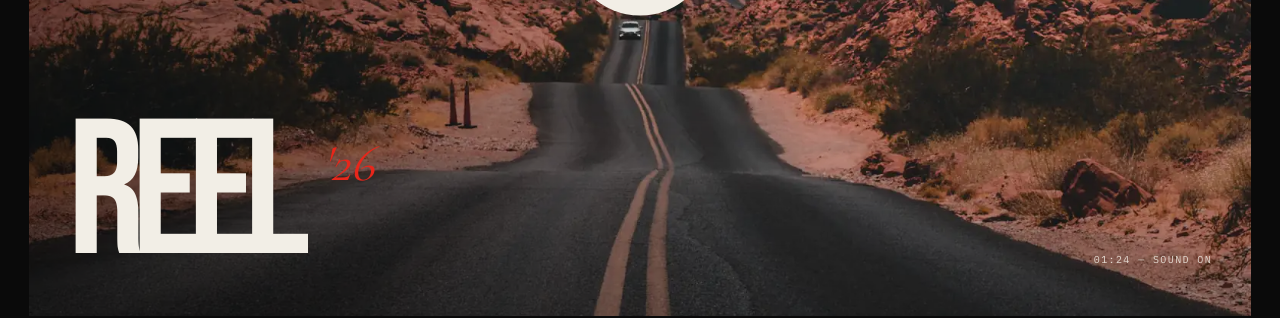
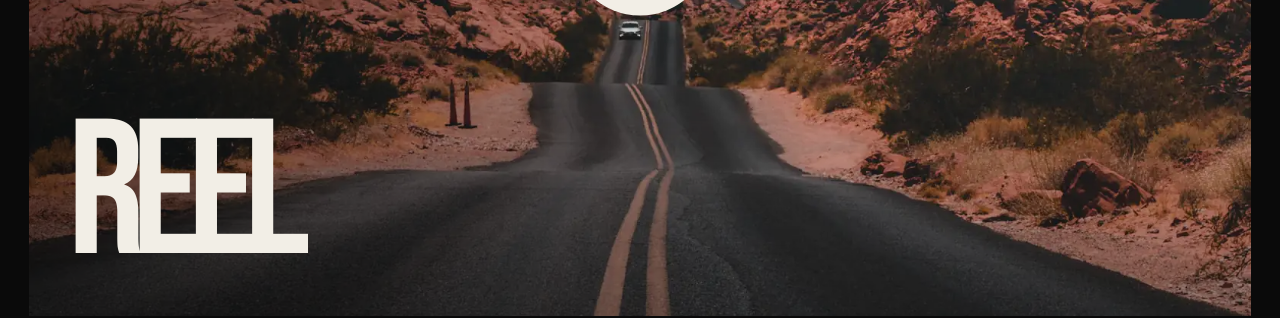
Before and after one commit to maheriman6-hue/New-website, a Next.js app: page / in a window 1280 px wide. Shown: the part 4320-4638 px from the top of the page. Built offline with nearby package versions, Linux system fonts and the light colour scheme.

Commit message:
update website

```diff
--- a/components/ReelBlock.tsx
+++ b/components/ReelBlock.tsx
@@ -20,7 +20,7 @@ export function ReelBlock() {
         <div className="reel-block__shade" />
         <div className="reel-block__title-group">
           <h2 id="reel-heading" className="reel-block__title">REEL</h2>
-          <span className="reel-block__year">&apos;26</span>
+
         </div>
         <button
           className="reel-block__play"
@@ -30,7 +30,7 @@ export function ReelBlock() {
         >
           Play <span aria-hidden="true">▶</span>
         </button>
-        <div className="reel-block__timecode">01:24 — SOUND ON</div>
+
         {showVideoNotice && (
           <div className="reel-block__notice" role="status">
             Add the reel video at <code>public/media/reel.mp4</code> to enable playback.
--- a/components/WorkIndex.tsx
+++ b/components/WorkIndex.tsx
@@ -38,7 +38,7 @@ export function WorkIndex() {
     <AppShell heroTone="dark">
       <div className="work-index">
         <header className="work-index__intro">
-          <p className="work-index__eyebrow">(INDEX) — SELECTED WORK 2019–26</p>
+          <p className="work-index__eyebrow">(WORK) — 2023–26</p>
           <h1 className="work-index__title">
             WORK
           </h1>
```
